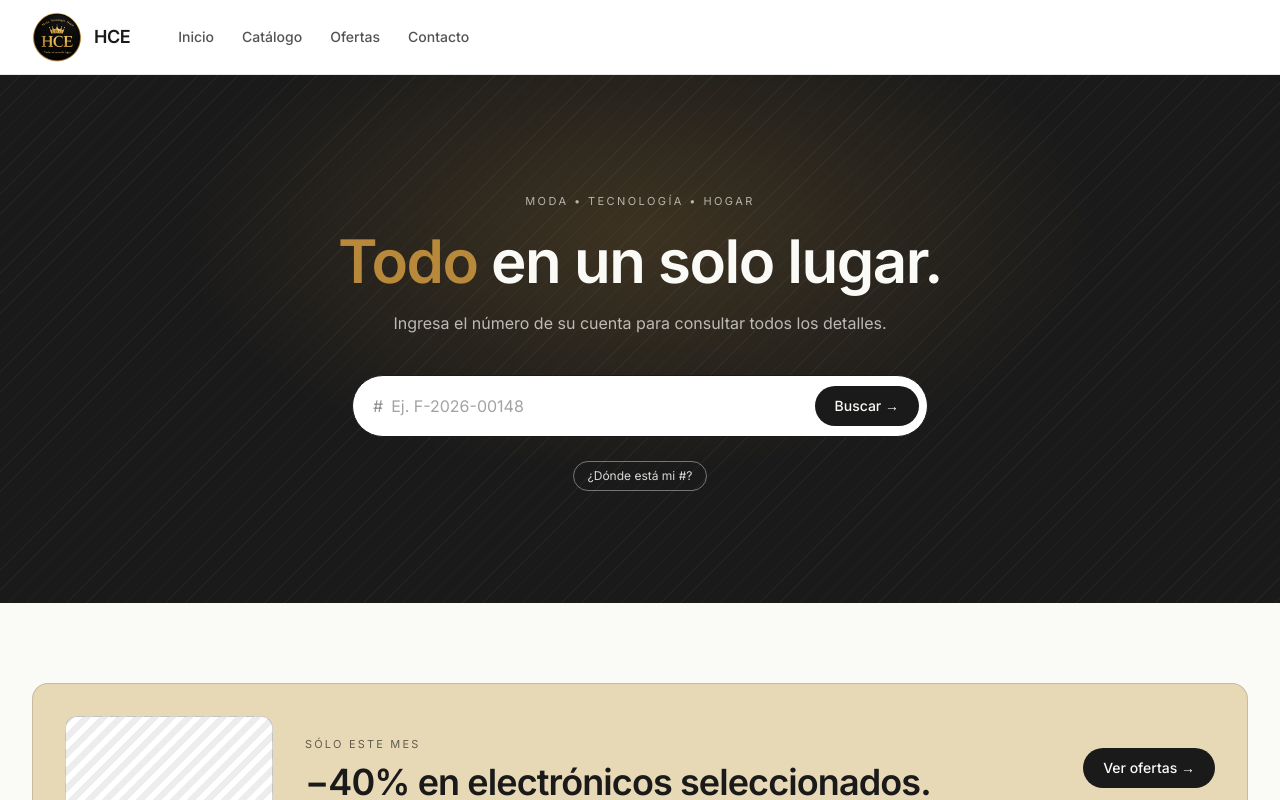
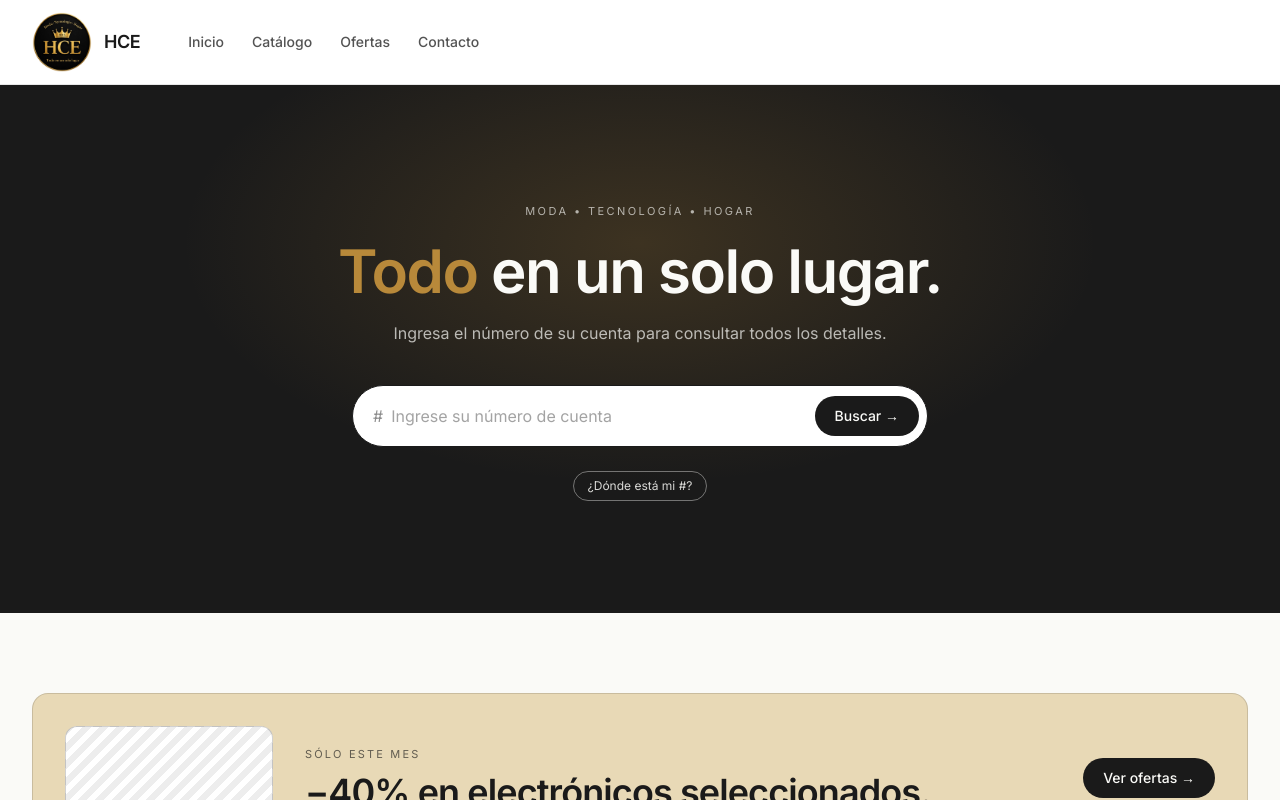
Before and after one commit to sistemakim/clienteskym, a Next.js app: page / in a window 1280 px wide. Shown: the top 800 px of the page. Built offline with nearby package versions, Linux system fonts and the light colour scheme.

Commit message:
layout changes

```diff
--- a/src/components/home/Header.tsx
+++ b/src/components/home/Header.tsx
@@ -36,8 +36,8 @@ export default function Header() {
               <Image
                 src="/logo.webp"
                 alt="HCE logo"
-                width={50}
-                height={50}
+                width={60}
+                height={60}
               />
               <span className="leading-tight">
                 <span className="block text-lg font-semibold tracking-tight text-ink">HCE</span>
--- a/src/components/home/HeroSearch.tsx
+++ b/src/components/home/HeroSearch.tsx
@@ -41,10 +41,6 @@ export default function HeroSearch() {
       <div
         aria-hidden
         className="pointer-events-none absolute inset-0 -z-10 opacity-[0.06]"
-        style={{
-          backgroundImage:
-            'repeating-linear-gradient(135deg, rgba(255,255,255,0.6) 0 1px, transparent 1px 14px)',
-        }}
       />
 
       <div className="mx-auto max-w-4xl px-5 py-20 text-center sm:px-8 sm:py-28">
@@ -70,7 +66,7 @@ export default function HeroSearch() {
                 setValue(e.target.value);
                 if (error) setError(null);
               }}
-              placeholder="Ej. F-2026-00148"
+              placeholder="Ingrese su número de cuenta"
               aria-label="Número de factura"
               autoCapitalize="characters"
               autoCorrect="off"
```
